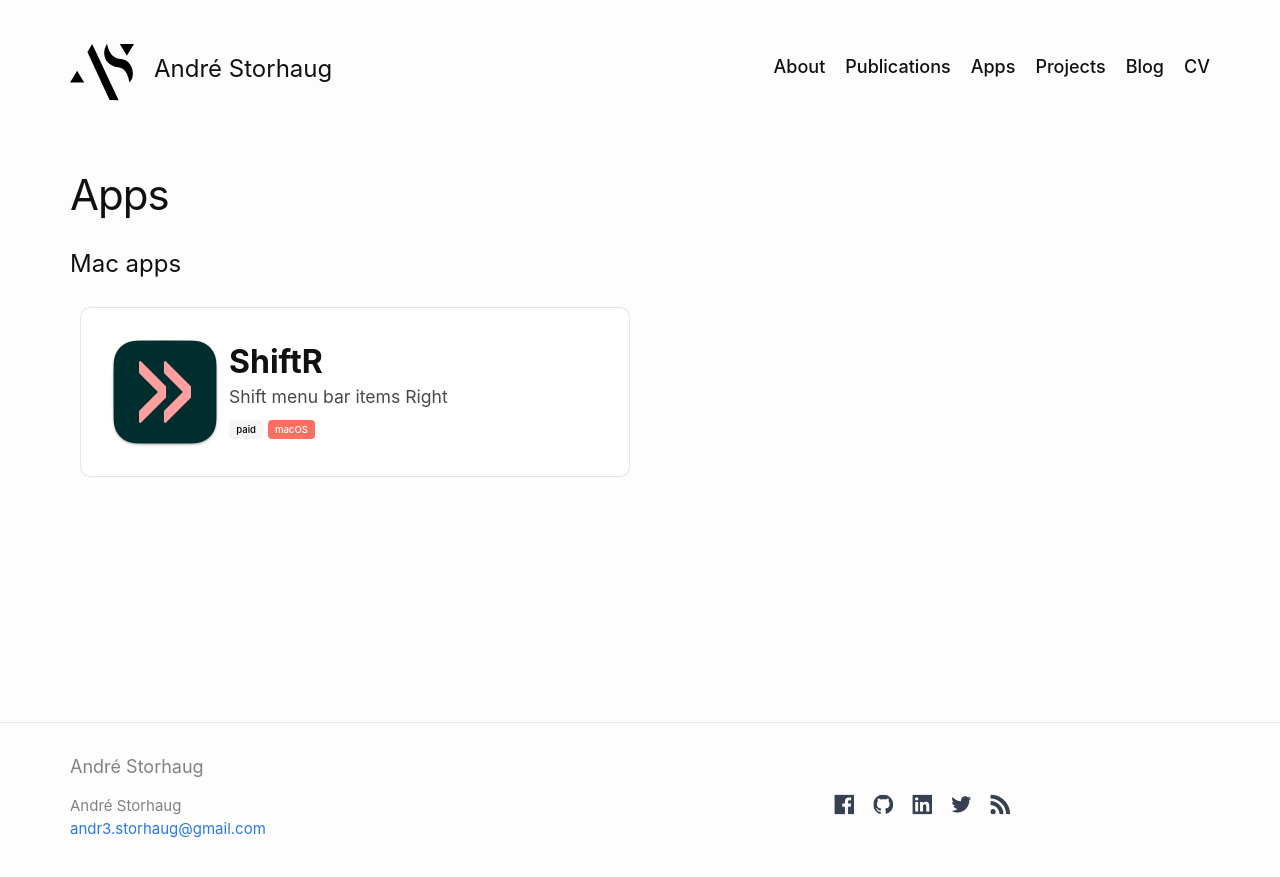
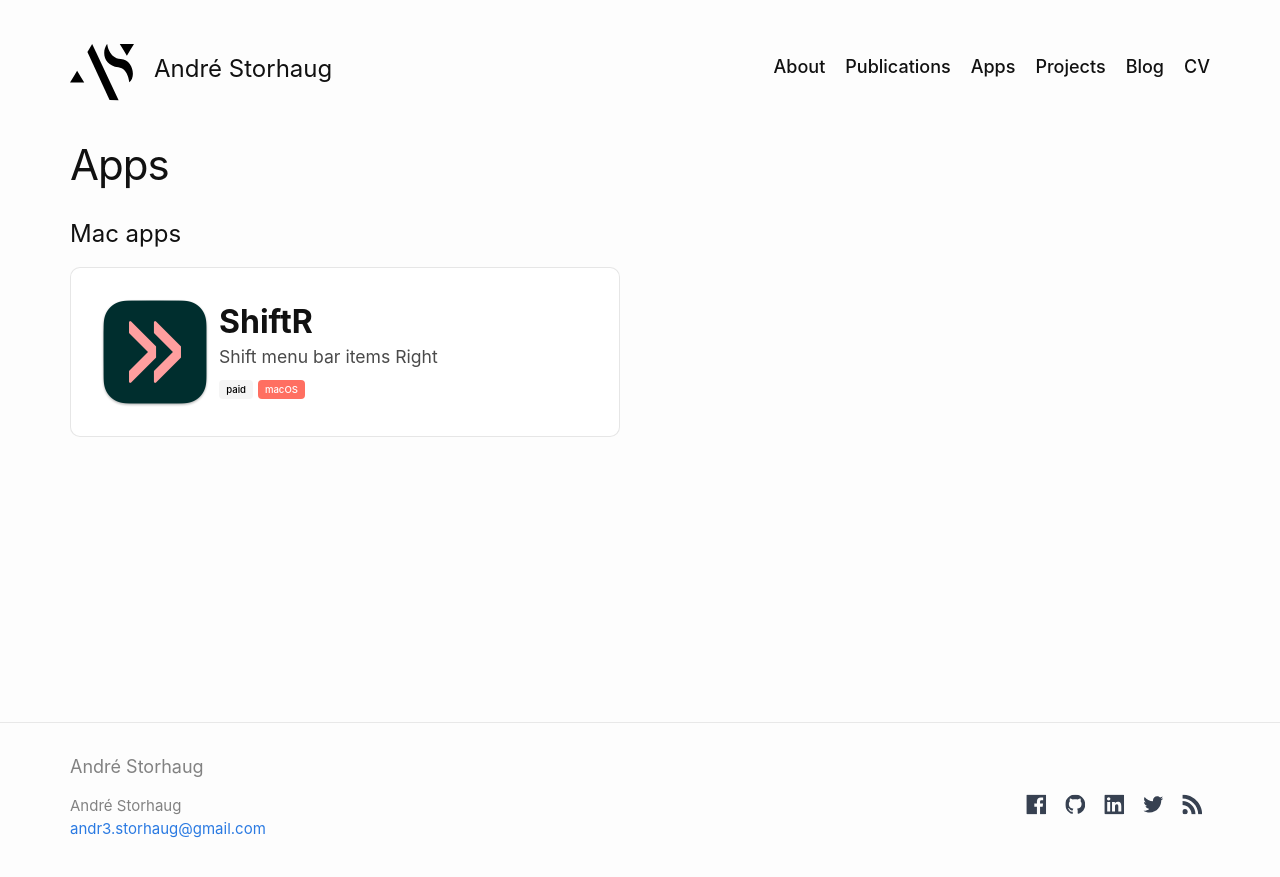
Before and after one commit to andstor/andstor.github.io, a Jekyll site: the page built from apps.md, in a window 1280 px wide. Shown: the top 877 px of the page. Built offline with Jekyll 4.4.1, drawn with Linux system fonts in a browser that asks for light colours; nearby versions of some CDN libraries.

Commit message:
Update style

```diff
--- a/_includes/header.html
+++ b/_includes/header.html
@@ -5,7 +5,7 @@
       {%- assign page_paths = site.header_pages | default: default_paths -%}
       {%- assign titles_size = site.pages | map: 'title' | join: '' | size -%}
 
-      <a class="site-title" rel="author" href="{{ "/" | relative_url }}"><img src="{{ site.logo | relative_url }}" alt=""><span>{{ site.title | escape }}</span></a>
+      <a class="site-title" rel="author" href="{{ "/" | relative_url }}"><img src="{{ site.logo | relative_url }}" alt="">{% if page.layout != 'home' %}<span>{{ site.title | escape }}</span>{% endif %}</a>
       <style>
         .construction {
           margin-left: 22%;
--- a/_layouts/apps.html
+++ b/_layouts/apps.html
@@ -18,8 +18,8 @@
       {% for app in site.apps %}
       {% if app.type contains type %}
       <a href="{{ app.url }}" class="apps-card">
-        <div class=" box">
-          <div class="row full-height">
+        <div class="box">
+          <div class="row full-height no-wrap">
 
             {% assign has_icon = false %}
 
--- a/assets/css/style.scss
+++ b/assets/css/style.scss
@@ -37,7 +37,8 @@
 
 .social-media-list {
   display: table;
-  margin: 0 auto;
+  //margin: 0 auto; // Centering
+  margin: 0 0 0 auto; // Right align
 
   li {
     float: left;
@@ -93,6 +94,24 @@
 .home {
   display: grid;
   grid-template-columns: repeat(1,minmax(0,1fr));
+
+  @media screen and (min-width: $on-large) {
+    min-height: calc(100vh - 144px);
+  }
+
+  .social-media-list {
+    margin: 0;
+    li {
+      margin: 10px 5px;
+
+      a {
+        .svg-icon {
+          transform: scale(2);
+        }
+      }
+    }
+  }
+
 }
 /*
 #home-header {
@@ -143,6 +162,11 @@
     font-weight: 500;
     font-size: large;
   }
+}
+
+.page-content {
+  padding: 0;
+  flex: 1 0 auto;
 }
 
 .lol {
@@ -202,7 +226,7 @@
 
   .home {
     display: grid;
-    grid-template-columns: repeat(3,minmax(0,1fr));
+    grid-template-columns: repeat(2,minmax(0,1fr));
   }
 }
 
@@ -289,7 +313,7 @@
 .hero-body {
   flex-grow: 1;
   flex-shrink: 0;
-  padding: 3rem 1.5rem;
+  //padding: 3rem 1.5rem 0 1.5rem;
 }
 
 .hero-body {
@@ -323,15 +347,18 @@
 .apps-card {
   box-sizing: border-box;
   flex: none;
-  width: calc(100% - 20px);
-  margin: 10px;
+  width: 100%;
 
-  @media screen and (min-width: $on-medium) {
+  @media screen and (min-width: $on-large) {
     width: calc(50% - 20px);
   }
 
   figure {
     margin-bottom: 0;
+
+    img {
+      max-width: unset;
+    }
   }
 
   h2 {
@@ -350,7 +377,16 @@
 .hero-body.profile {
   //position: sticky;
   top: 1rem; /* how far from top */
-  align-self: start; /* so sticky positioning works inside grid/flex */
+  align-self: end; /* so sticky positioning works inside grid/flex */
+}
+
+.profile-title {
+  font-size: 3.3rem;
+  font-weight: 500;
+}
+
+.no-wrap {
+  flex-wrap: nowrap;
 }
 
 #publications {
```
Also changed, not shown: _layouts/home.html (+9 -10 lines), assets/images/profile_pic_gemini.jpeg (added).
